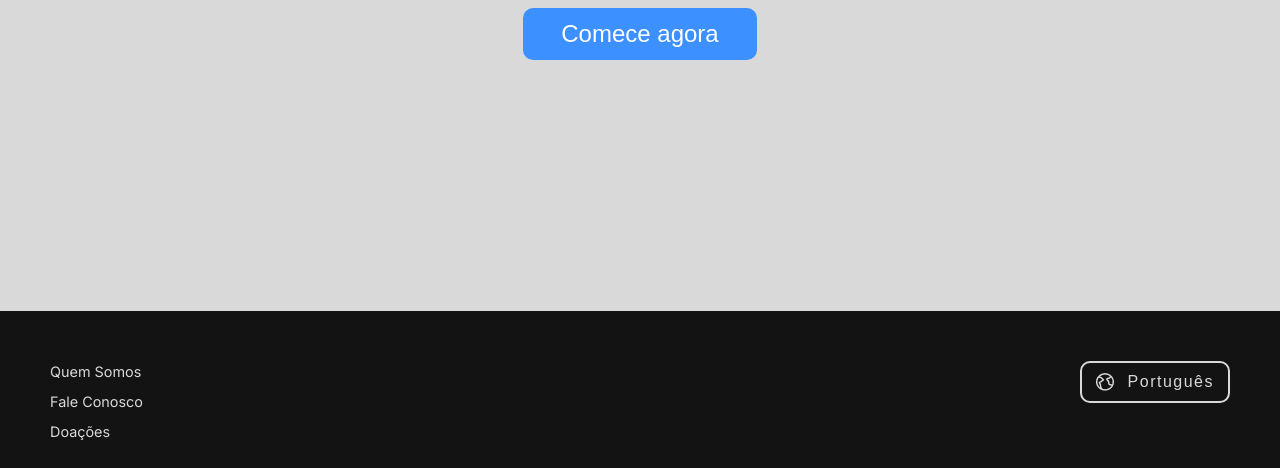
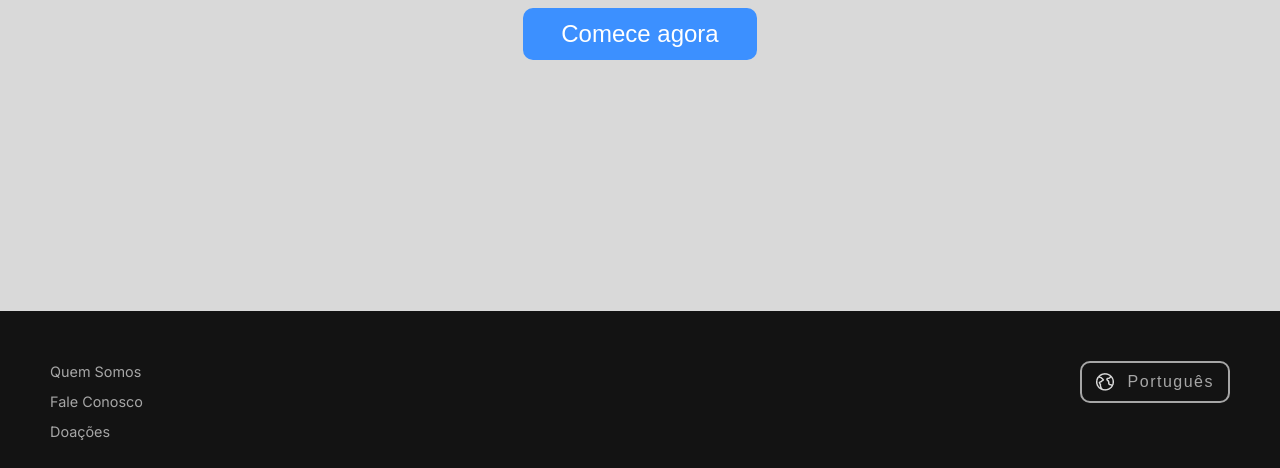
Before and after one commit to riquelmyhsilva/codetown-school, a plain HTML site: page public/index.html in a window 1280 px wide. Shown: the part 489-957 px from the top of the page. Drawn offline with Linux system fonts and the light colour scheme.

Commit message:
fix: footer color links and languege button

```diff
--- a/public/styles/index.css
+++ b/public/styles/index.css
@@ -85,6 +85,7 @@ ul#nav a:hover {
 
 .content button:hover {
     box-shadow: 0 0 15px 1px #3C90FF, 0 0 15px 1px #3C90FF inset;
+    filter: brightness(110%);
 }
 
 .content b {
@@ -122,13 +123,14 @@ footer {
 
 .footer-links a {
     text-decoration: none;
-    color: #D9D9D9;
+    color: #d9d9d9be;
     font-size: 0.9em;
     transition: color 0.3s ease;
 }
 
 .footer-links a:hover {
-    color: #3C90FF;
+    color: #d9d9d9;
+    filter: brightness(200%);
 }
 
 .footer-logo img {
@@ -144,16 +146,22 @@ footer {
 .language-button {
     width: 150px;
     background: none;
-    border: 2px solid #D9D9D9;
+    border: 2px solid #d9d9d9be;
     padding: 0;
-    color: #D9D9D9;
+    color: #d9d9d9be;
     font-size: 1em;
     font-weight: 500;
     cursor: pointer;
     border-radius: 10px;
-    transition: background-color 0.3s ease;
+    transition: 0.3s ease;
     margin-bottom: 80px;
     padding: 10px 14px;
+}
+
+.language-button:hover {
+    filter: brightness(200%);
+    border: 2px solid #d9d9d9;
+    color: #d9d9d9;
 }
 
 .language-button img{
```
